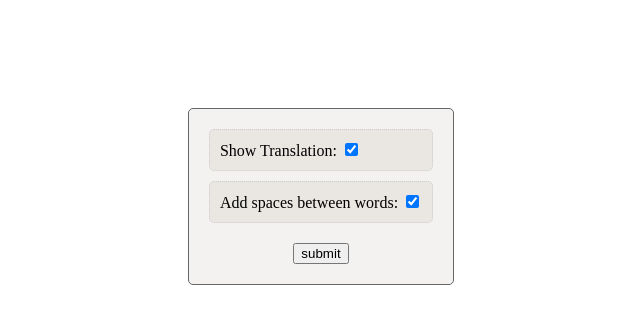
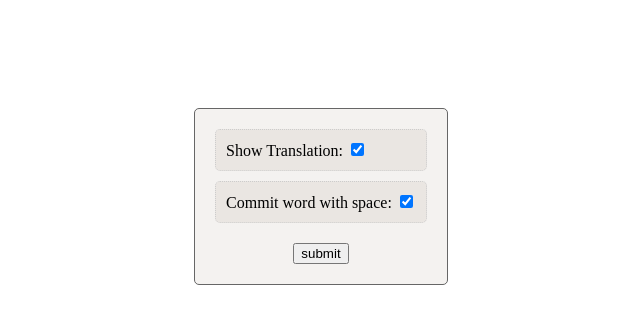
Before and after one commit to dongyuwei/hallelujahIM, a plain HTML site: page web/index.html in a window 1280 px wide. Shown: the whole page, without its empty margins (319-959 px from the left). Drawn offline with Linux system fonts and the light colour scheme; no server answers.

Commit message:
change label text

```diff
--- a/web/index.html
+++ b/web/index.html
@@ -23,7 +23,7 @@
           />
         </label>
         <label>
-          Add spaces between words:
+          Commit word with space:
           <input
             v-if="preference.commitWordWithSpace"
             type="checkbox"
```
